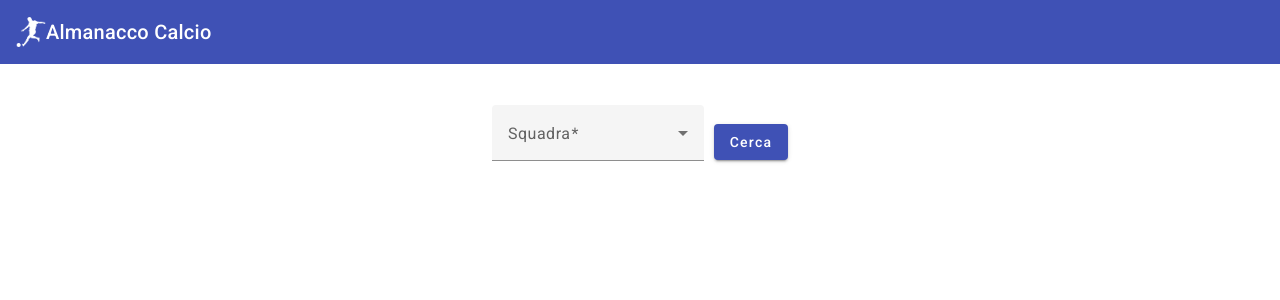
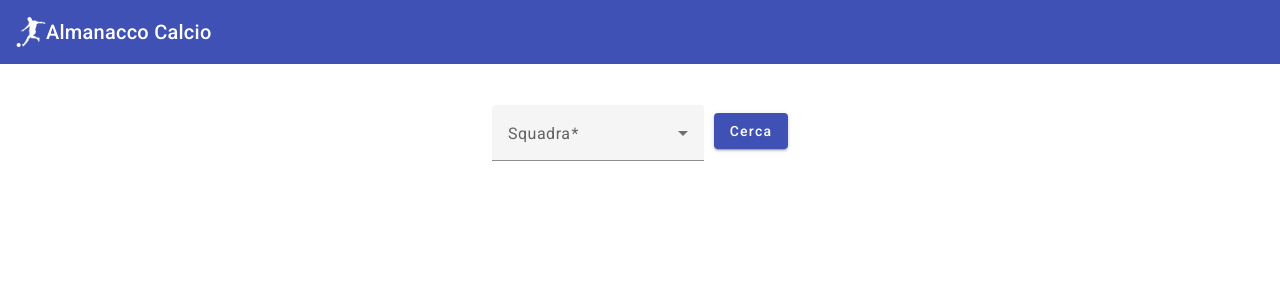
Before and after one commit to GiacomoPiantini/calcio, an Angular app: page /home in a window 1280 px wide. Shown: the top 300 px of the page. Built offline with nearby package versions, Linux system fonts and the light colour scheme.

Commit message:
Modifica posizione bottone Cerca

```diff
--- a/src/app/home/home.component.scss
+++ b/src/app/home/home.component.scss
@@ -15,4 +15,6 @@
 
 .buttonStyle{
   margin-left: 10px;
+  vertical-align: text-bottom;
+  justify-content: center;
 }
```
